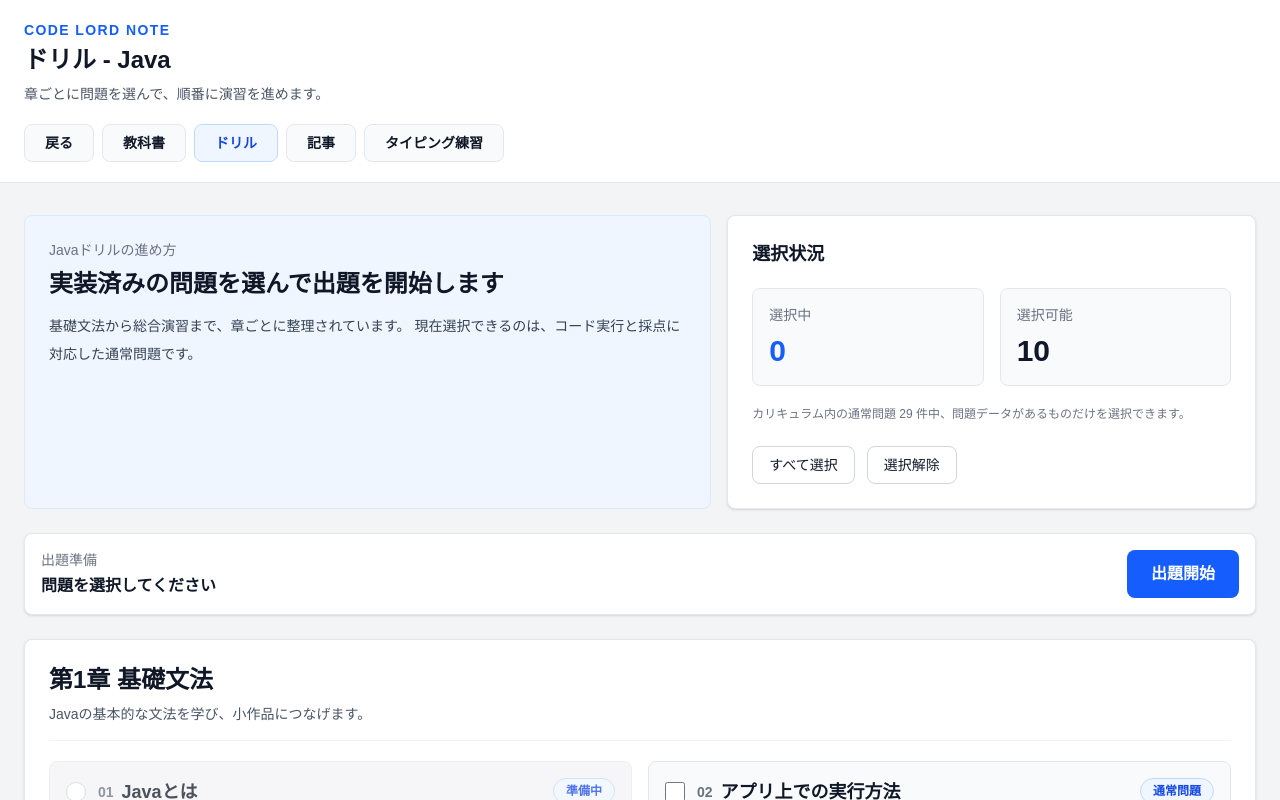
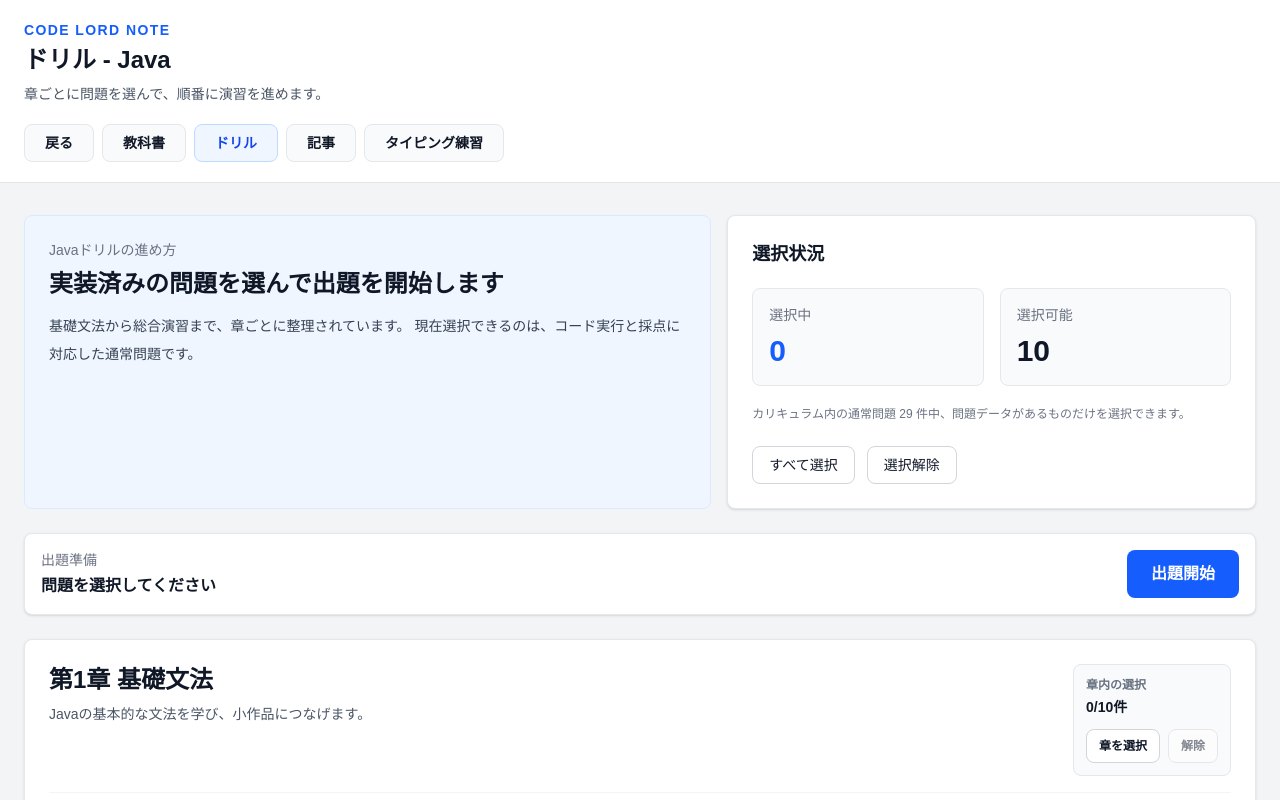
Before and after one commit to TEAMNZK/Graduation-Work, a Next.js app in the folder my-app/: page /drill/java in a window 1280 px wide. Shown: the top 800 px of the page. Built offline with nearby package versions, Linux system fonts and the light colour scheme; no server answers; sample sign-in values are in the browser's storage.

Commit message:
System.out.printでも許される＆改行時自動インデント

```diff
--- a/my-app/src/app/drill/java/page.tsx
+++ b/my-app/src/app/drill/java/page.tsx
@@ -77,6 +77,34 @@ export default function DrillJavaPage() {
 
   const handleClearAll = () => {
     setSelectedTopics([]);
+  };
+
+  const getSelectableSectionItems = (
+    items: (typeof javaCurriculum)[number]["items"]
+  ) => {
+    return items.filter(
+      (item) => item.type === "lesson" && javaQuestionMap[item.id]
+    );
+  };
+
+  const handleSelectSection = (
+    items: (typeof javaCurriculum)[number]["items"]
+  ) => {
+    const sectionTopicIds = getSelectableSectionItems(items).map(
+      (item) => item.id
+    );
+
+    setSelectedTopics((prev) => Array.from(new Set([...prev, ...sectionTopicIds])));
+  };
+
+  const handleClearSection = (
+    items: (typeof javaCurriculum)[number]["items"]
+  ) => {
+    const sectionTopicIds = new Set(
+      getSelectableSectionItems(items).map((item) => item.id)
+    );
+
+    setSelectedTopics((prev) => prev.filter((id) => !sectionTopicIds.has(id)));
   };
 
   const handleStart = () => {
@@ -256,9 +284,56 @@ export default function DrillJavaPage() {
                 key={section.id}
                 className="rounded-lg border border-gray-200 bg-white p-6 shadow-sm"
               >
-                <div className="mb-5 flex flex-col gap-2 border-b border-gray-100 pb-4">
-                  <h2 className="text-2xl font-bold">{section.sectionTitle}</h2>
-                  <p className="text-sm text-gray-600">{section.description}</p>
+                <div className="mb-5 flex flex-col gap-4 border-b border-gray-100 pb-4 lg:flex-row lg:items-start lg:justify-between">
+                  <div>
+                    <h2 className="text-2xl font-bold">{section.sectionTitle}</h2>
+                    <p className="mt-2 text-sm text-gray-600">
+                      {section.description}
+                    </p>
+                  </div>
+
+                  {(() => {
+                    const selectableSectionItems = getSelectableSectionItems(
+                      section.items
+                    );
+                    const selectableSectionIds = selectableSectionItems.map(
+                      (item) => item.id
+                    );
+                    const selectedSectionCount = selectableSectionIds.filter((id) =>
+                      selectedTopics.includes(id)
+                    ).length;
+                    const hasSelectableItems = selectableSectionItems.length > 0;
+
+                    return (
+                      <div className="shrink-0 rounded-lg border border-gray-200 bg-gray-50 p-3">
+                        <p className="text-xs font-bold text-gray-500">
+                          章内の選択
+                        </p>
+                        <p className="mt-1 text-sm font-bold">
+                          {selectedSectionCount}/{selectableSectionItems.length}
+                          件
+                        </p>
+                        <div className="mt-3 flex flex-wrap gap-2">
+                          <button
+                            type="button"
+                            onClick={() => handleSelectSection(section.items)}
+                            disabled={!hasSelectableItems}
+                            className="rounded-lg border border-gray-300 bg-white px-3 py-2 text-xs font-bold hover:bg-gray-100 disabled:cursor-not-allowed disabled:opacity-50"
+                          >
+                            章を選択
+                          </button>
+                          <button
+                            type="button"
+                            onClick={() => handleClearSection(section.items)}
+                            disabled={!hasSelectableItems || selectedSectionCount === 0}
+                            className="rounded-lg border border-gray-300 bg-white px-3 py-2 text-xs font-bold hover:bg-gray-100 disabled:cursor-not-allowed disabled:opacity-50"
+                          >
+                            解除
+                          </button>
+                        </div>
+                      </div>
+                    );
+                  })()}
                 </div>
 
                 <div className="grid grid-cols-1 gap-4 xl:grid-cols-2">
--- a/my-app/src/app/drill/java/start/page.tsx
+++ b/my-app/src/app/drill/java/start/page.tsx
@@ -410,6 +410,45 @@ export default function DrillJavaStartPage() {
       return;
     }
 
+    if (e.key === "Enter") {
+      e.preventDefault();
+
+      const indentUnit = "  ";
+      const lineStart = value.lastIndexOf("\n", start - 1) + 1;
+      const currentLineBeforeCursor = value.slice(lineStart, start);
+      const currentIndent = currentLineBeforeCursor.match(/^\s*/)?.[0] ?? "";
+      const beforeCursor = value.slice(0, start);
+      const afterCursor = value.slice(end);
+      const opensBlock = currentLineBeforeCursor.trimEnd().endsWith("{");
+      const closesBlockNext = afterCursor.trimStart().startsWith("}");
+
+      if (opensBlock && closesBlockNext) {
+        const insertedText = `\n${currentIndent}${indentUnit}\n${currentIndent}`;
+        setCode(beforeCursor + insertedText + afterCursor);
+
+        requestAnimationFrame(() => {
+          const cursorPosition =
+            start + 1 + currentIndent.length + indentUnit.length;
+          textarea.selectionStart = cursorPosition;
+          textarea.selectionEnd = cursorPosition;
+        });
+        return;
+      }
+
+      const nextIndent = opensBlock
+        ? currentIndent + indentUnit
+        : currentIndent;
+      const insertedText = `\n${nextIndent}`;
+      setCode(beforeCursor + insertedText + afterCursor);
+
+      requestAnimationFrame(() => {
+        const cursorPosition = start + insertedText.length;
+        textarea.selectionStart = cursorPosition;
+        textarea.selectionEnd = cursorPosition;
+      });
+      return;
+    }
+
     if (e.key !== "Tab") return;
 
     e.preventDefault();
--- a/my-app/src/data/javaQuestions.ts
+++ b/my-app/src/data/javaQuestions.ts
@@ -26,7 +26,7 @@ export const javaQuestionMap: Record<string, JavaQuestion> = {
 
   }
 }`,
-    requiredPatterns: ["System.out.println"],
+    requiredPatterns: ["System.out.print"],
     forbiddenPatterns: [],
     type: "lesson",
   },
```
